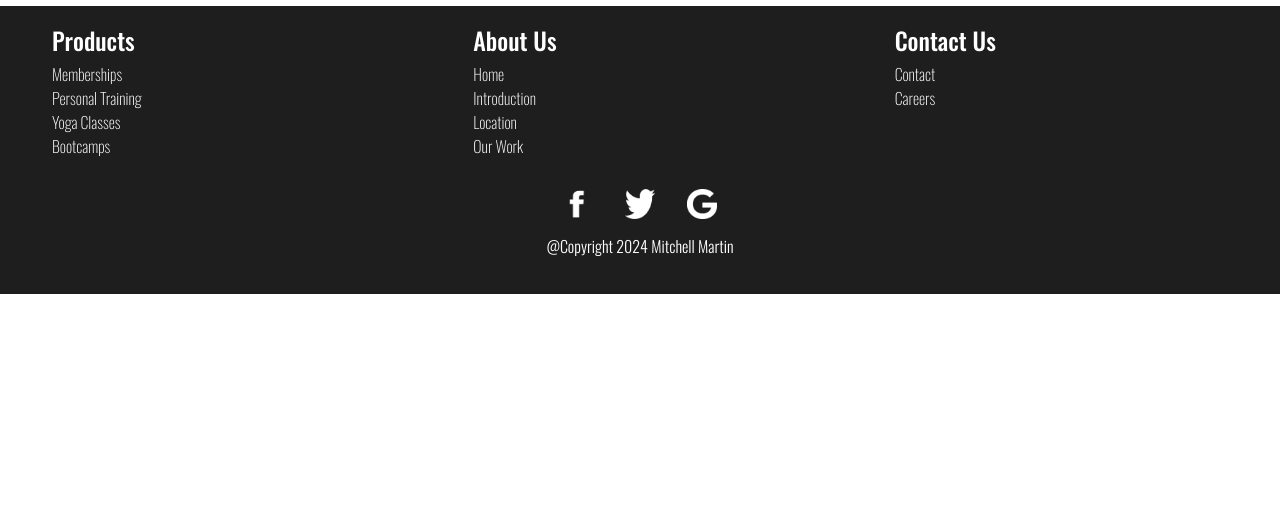
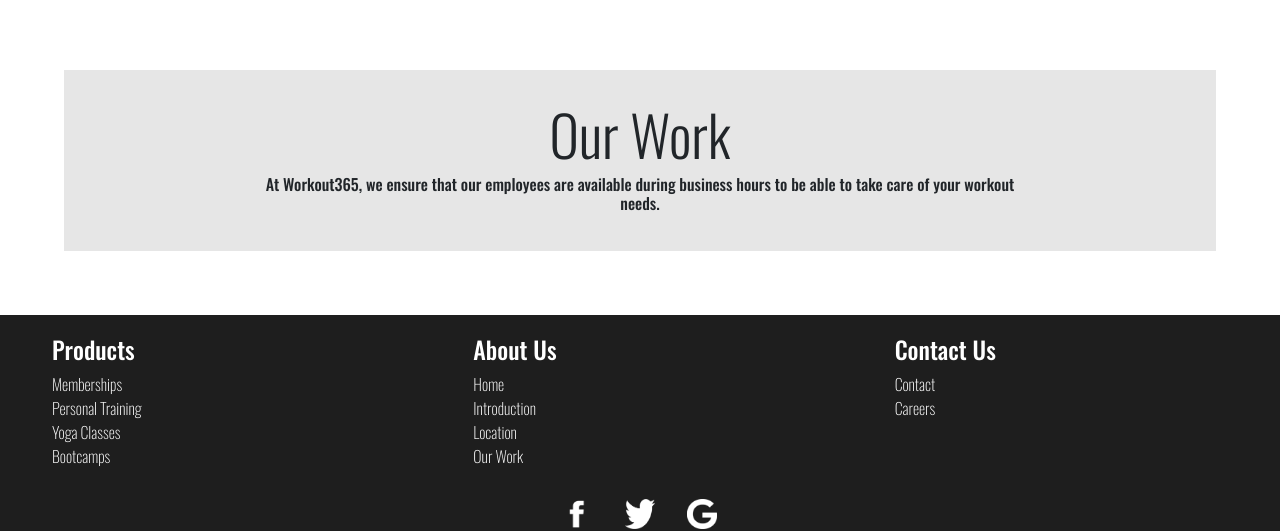
Before and after one commit to mmartin46/Workout635-Website, a React (Vite) app in the folder nextsite.client/: page /intro in a window 1280 px wide. Shown: the part 828-1359 px from the top of the page. Before the commit the page ends 1122 px from the top, so only its background shows below. Built offline with nearby package versions, Linux system fonts and the light colour scheme; no server answers; a web font is replaced by a local one.

Commit message:
changes added

```diff
--- a/nextsite.client/package.json
+++ b/nextsite.client/package.json
@@ -17,6 +17,7 @@
     "react": "^18.3.1",
     "react-bootstrap": "^2.10.4",
     "react-dom": "^18.3.1",
+    "react-leaflet": "^4.2.1",
     "react-router": "^6.24.1",
     "react-router-dom": "^6.24.1",
     "sass": "^1.77.6",
--- a/nextsite.client/src/components/general/Footer.jsx
+++ b/nextsite.client/src/components/general/Footer.jsx
@@ -37,7 +37,13 @@ const Footer = () => {
                             to="/intro"
                             fontColor="white">Introduction</PlainLink></li>
                         <li>Location</li>
-                        <li>Our Work</li>
+                        <li>
+                            <PlainLink
+                             to="/intro#work"
+                             fontColor="white">
+                                Our Work
+                            </PlainLink>
+                        </li>
                     </ul>
                 </div>
                 <div className="col">
--- a/nextsite.client/src/components/general/Session.scss
+++ b/nextsite.client/src/components/general/Session.scss
@@ -2,6 +2,10 @@
 
 .next-section:hover {
     filter: brightness(1.0);
+}
+
+.top-pad {
+    margin-top: 20px;
 }
 
 .next-section {
@@ -17,7 +21,7 @@
     vertical-align: central;
     padding: 50px;
     color: white;
-    margin-bottom: 100px;
+    margin-bottom: 20px;
     margin-left: 20px;
     margin-right: 20px;
     transition-duration: 0.3s;
--- a/nextsite.client/src/components/layouts/IntroductionLayout.jsx
+++ b/nextsite.client/src/components/layouts/IntroductionLayout.jsx
@@ -2,6 +2,9 @@ import { useState, useEffect } from 'react';
 import './IntroductionLayout.scss';
 import Topic from '../general/Topic';
 import { useNavigate } from "react-router-dom";
+
+import { MapContainer, Marker, Popup, TileLayer } from 'react-leaflet';
+// import "leaflet/dist/leaflet.css";
 
 const IntroductionLayout = () => {
     const [employees, setEmployees] = useState([]);
@@ -44,6 +47,8 @@ const IntroductionLayout = () => {
             navigate("/contact");
         }, 300);
     };
+
+    const position = [51.505, -0.09];
 
     return (
         <>
@@ -106,6 +111,15 @@ const IntroductionLayout = () => {
                     </div>
                 </div>
             </div>
+            <div className="main-content intro-container gray text-center">
+                <a href="#work"></a>
+                <div>
+                    <h1 className="display-4">Our Work</h1>
+                    <h6>At Workout365, we ensure that our employees are available
+                        during business hours to be able to take care of your workout
+                        needs.</h6>
+                </div>
+            </div>
         </>
     );
 };
--- a/nextsite.client/src/components/layouts/IntroductionLayout.scss
+++ b/nextsite.client/src/components/layouts/IntroductionLayout.scss
@@ -3,6 +3,18 @@
     padding: 30px;
     padding-left: 15%;
     padding-right: 15%;
+}
+
+#map-container {
+    position: relative;
+    height: 180px;
+    width: 600px;
+}
+
+#map {
+    position: relative;
+    height: inherit;
+    width: inherit;
 }
 
 .center-div {
--- a/nextsite.client/src/components/layouts/MainLayout.jsx
+++ b/nextsite.client/src/components/layouts/MainLayout.jsx
@@ -37,7 +37,9 @@ const MainLayout = () => {
     return (
         <>
             <PageCarousel topics={topics} />
-            <Highlights highlights={highlights} />
+            <div className="top-pad">
+                <Highlights highlights={highlights} />
+            </div>
             <div className="next-section" style={{}}>
                 <div>
                     <div className="row">
```
Also changed, not shown: 1 other file (tests, documents, lock files or other folders).
